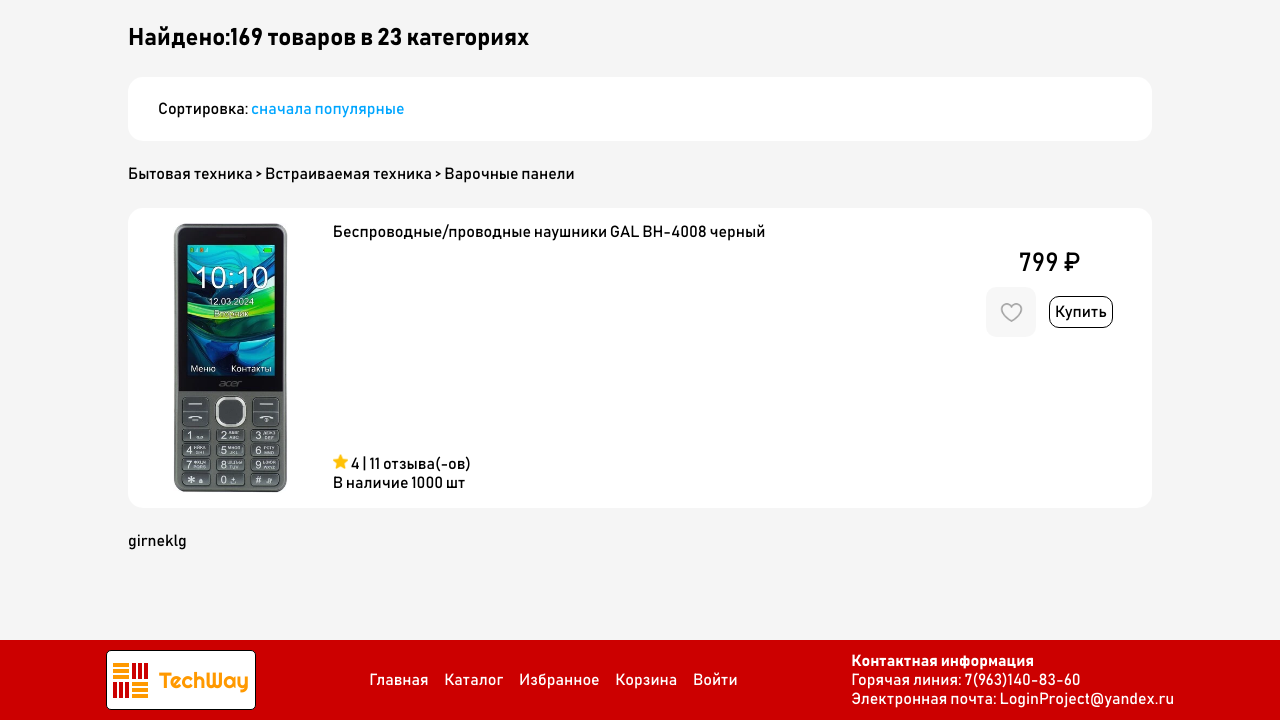
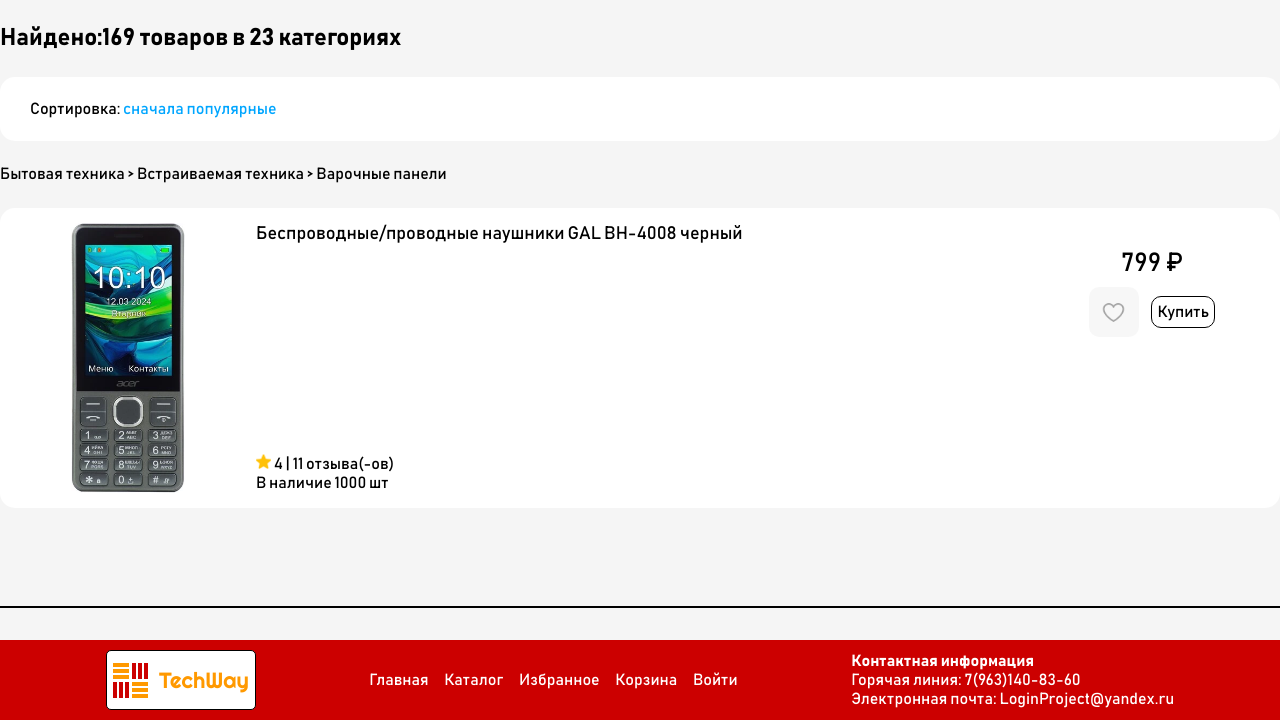
Before and after one commit to WannaBeGuineaPig/TechWay, a Django app: page /techway/home in a window 1280 px wide. Shown: the part 80-800 px from the top of the page. Run offline with Django 5.2, Linux system fonts and the light colour scheme.

Commit message:
commit version 0.3

```diff
--- a/electronic_shop/techway/static/techway/styles/main_window_style.css
+++ b/electronic_shop/techway/static/techway/styles/main_window_style.css
@@ -1,13 +1,13 @@
 /* Основная страница */
 
 .box_all_div{
+    width: 100%;
     flex: 1;
     display: flex;
     flex-direction: column;
 }
 
 .box_margin{
-    width: 80vw;
     margin-top: 3vh;
 }
 
@@ -78,6 +78,7 @@
 
 .image_box img{
     max-height: 90%;
+    max-width: 90%;
 }
 
 .box_data{
@@ -112,6 +113,7 @@
 .name_item{
     color: black;
     text-decoration: none;
+    font-size: 18px;
 }
 
 .name_item:hover{
@@ -194,4 +196,16 @@
     font-size: 26px;
 }
 
+.page_box{
+    flex: 1;
+    display: flex;
+    align-items: end;
+    margin-bottom: 4vh;
+}
+
+.pages{
+    border: 1px solid black;
+    width: 100%;
+}
+
 /*  */
--- a/electronic_shop/techway/templates/techway/main_window.html
+++ b/electronic_shop/techway/templates/techway/main_window.html
@@ -55,12 +55,17 @@
                         </div>
                     </div>
                 <!--  -->
+
             </div>
 
-            <div class="box_margin">
-                <p>girneklg</p>
+            <div class="page_box">
+                <div class="pages">
+                    <!-- Страница кнопка -->
+
+                    <!--  -->
+                </div>
             </div>
-
+            <!--  -->
             <section class="types_sort" id="box_types_sort">
                 <div>
                     <input type="radio" id="popular_first" name="sort" value="popular_first" checked ></input>
@@ -83,6 +88,7 @@
                     <label for="best_feedback">Сначала с лучшей оценкой</label>
                 </div>
             </section>
+            <!--  -->
         </div>
     {% endblock body %}
 </body>
```
